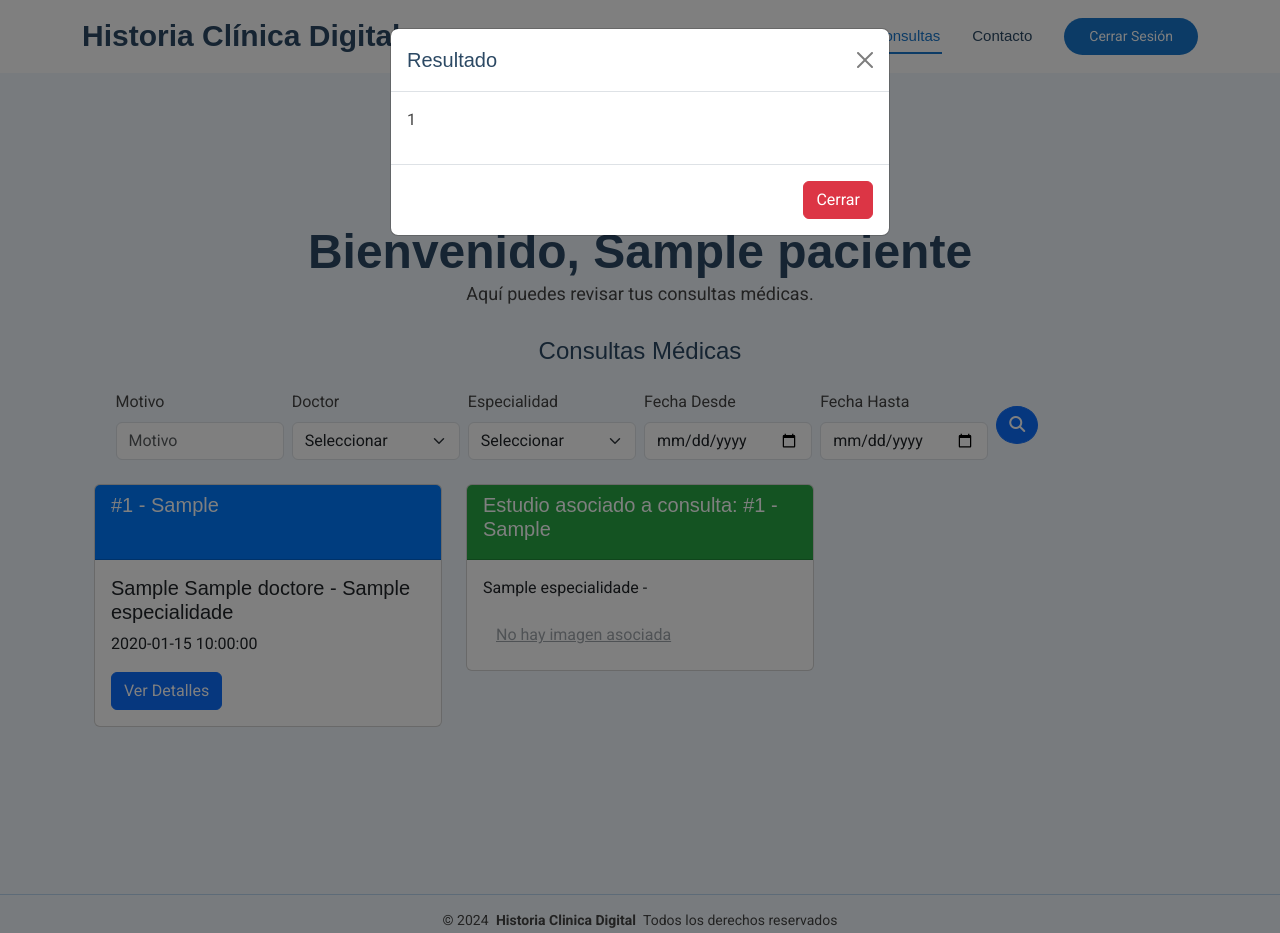
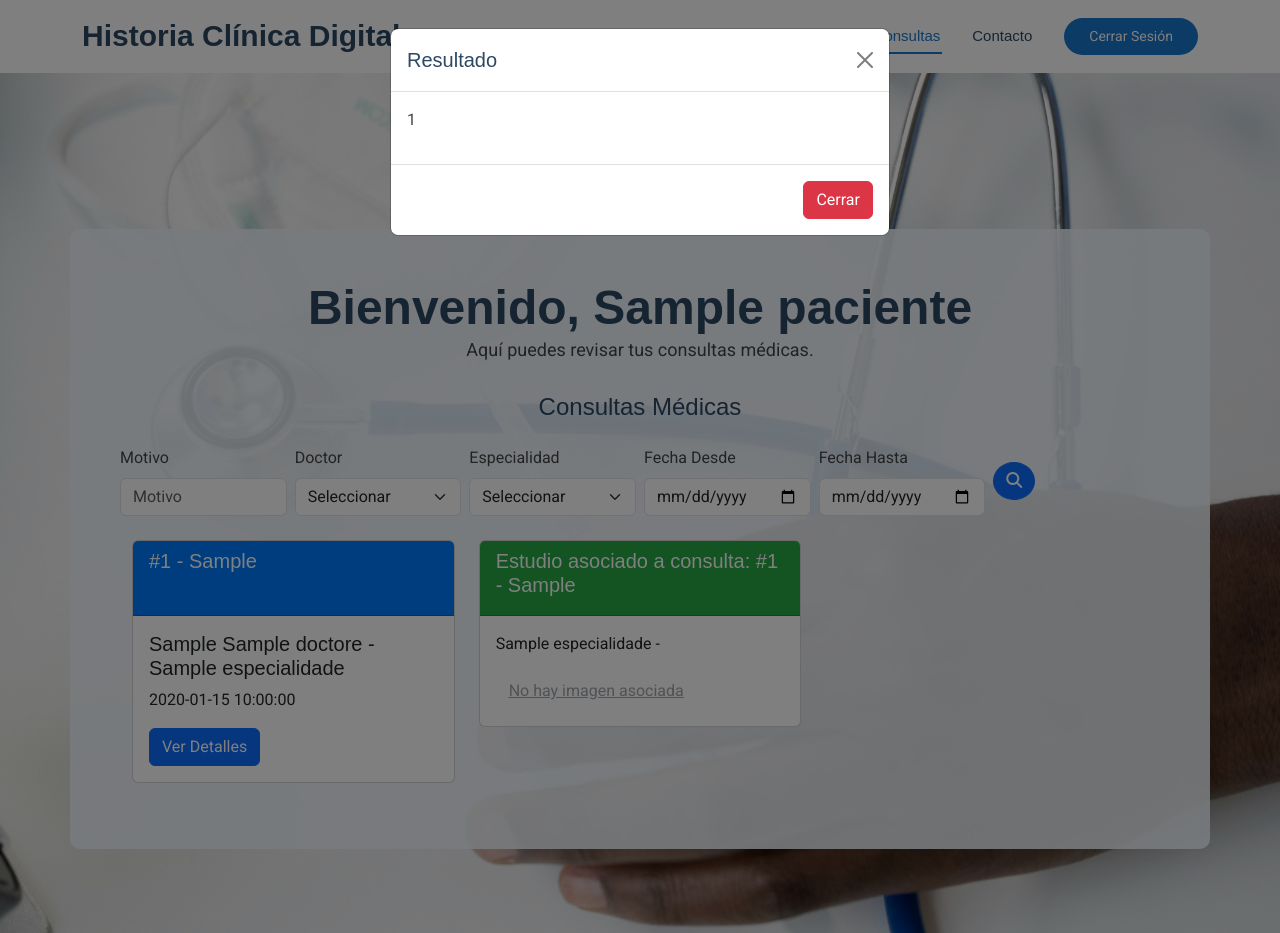
Before and after one commit to lautarog773/proyecto-historia-clinica, a PHP site: page /consulta.php in a window 1280 px wide. Run offline with PHP 8.4, Linux system fonts and the light colour scheme; the visitor is signed in with stand-in values (Sample User, id 1); tables that the repository leaves empty or names only in its code hold one stand-in row (values such as "Sample post"); data that the repository does not hold is empty.

Commit message:
Mejora en consulta y borrado de imagenes sin usar

```diff
--- a/assets/css/main.css
+++ b/assets/css/main.css
@@ -1754,3 +1754,19 @@ section,
   background-color: #28a745;
   color: white;
 }
+
+.card-consulta{
+  background-color: rgba(241, 247, 252, 0.9);
+  padding: 50px;
+  border-radius: 10px;
+  min-height: 500px;
+}
+
+.hero {
+  background-image: url("../img/consulta.jpg");
+  background-size: cover;
+  background-position: center;
+  background-repeat: no-repeat;
+  background-attachment: fixed;
+  min-height: 100vh;
+}
--- a/consulta.php
+++ b/consulta.php
@@ -184,7 +184,9 @@ unset($_SESSION['tab_activa']);
 
   <main class="main">
     <section id="principal" class="hero section light-background">
-      <div class="container position-relative">
+
+      <!--<img src="assets/img/consulta.jpg" alt="" class="fixed-image">-->
+      <div class="container position-relative card-consulta">
 
         <!-- Mensaje de bienvenida -->
         <div class="welcome position-relative text-center mb-4" data-aos="fade-down" data-aos-delay="100">
@@ -446,7 +448,6 @@ unset($_SESSION['tab_activa']);
                     <h3>Historial del Paciente</h3>
 
                     <!-- Sección de Consultas -->
-                    <h4>Consultas</h4>
                     <div class="row col-md-12">
                       <?php if (is_array($historial_consultas) && count($historial_consultas) > 0): ?>
                         <?php foreach ($historial_consultas as $consulta): ?>
@@ -471,15 +472,9 @@ unset($_SESSION['tab_activa']);
                               </div>
                             </div>
                           </div>
-                        <?php endforeach; ?>
-                      <?php else: ?>
-                        <p>No hay consultas registradas para este paciente.</p>
-                      <?php endif; ?>
-                    </div>
 
                           <!-- Sección de Estudios Médicos -->
-                    <h4>Estudios Médicos</h4>
-                    <div class="row col-md-12">
+
                           <?php if (is_array($historial_estudios) && count($historial_estudios) > 0): ?>
                             <?php foreach ($historial_estudios as $estudio): ?>
                               <div class="col-md-4 mb-3">
@@ -502,10 +497,16 @@ unset($_SESSION['tab_activa']);
                                 </div>
                               </div>
                             <?php endforeach; ?>
+                          <?php endif; ?>
+
+
+                        <?php endforeach; ?>
                       <?php else: ?>
-                        <p>No hay estudios registrados para este paciente.</p>
+                        <p>No hay consultas registradas para este paciente.</p>
                       <?php endif; ?>
                     </div>
+
+
                   </div>
                 <?php endif; ?>
               </div>
```
Also changed, not shown: assets/img/consulta.jpg (added), assets/img/doctors/doctors-1.jpg (deleted), assets/img/doctors/doctors-2.jpg (deleted), assets/img/doctors/doctors-3.jpg (deleted), assets/img/doctors/doctors-4.jpg (deleted), assets/img/gallery/gallery-1.jpg (deleted), assets/img/gallery/gallery-2.jpg (deleted), assets/img/gallery/gallery-3.jpg (deleted), assets/img/gallery/gallery-4.jpg (deleted), assets/img/gallery/gallery-5.jpg (deleted), assets/img/gallery/gallery-6.jpg (deleted), assets/img/gallery/gallery-7.jpg (deleted), assets/img/gallery/gallery-8.jpg (deleted), assets/img/testimonials/testimonials-1.jpg (deleted), 4 more files. Lines whose indentation alone changed are shown as unchanged.
